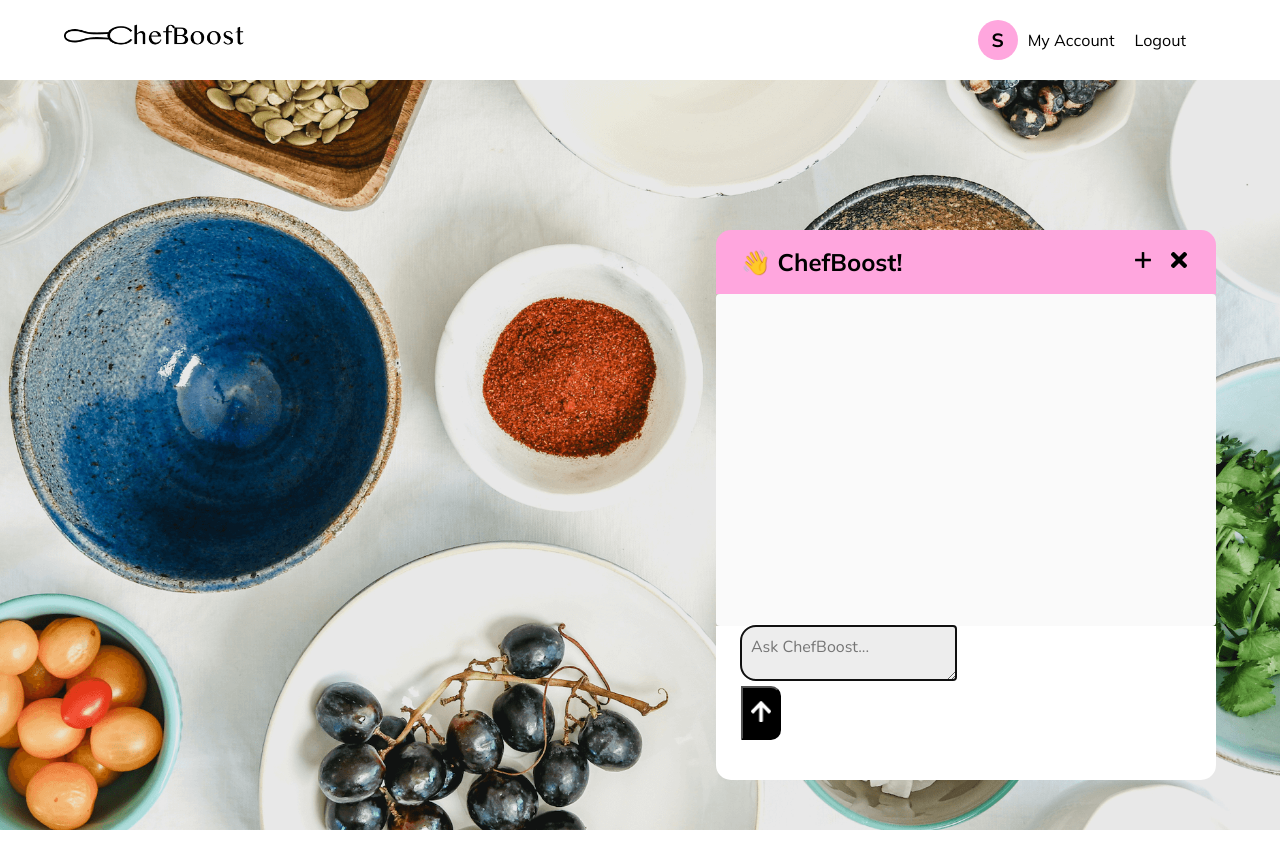
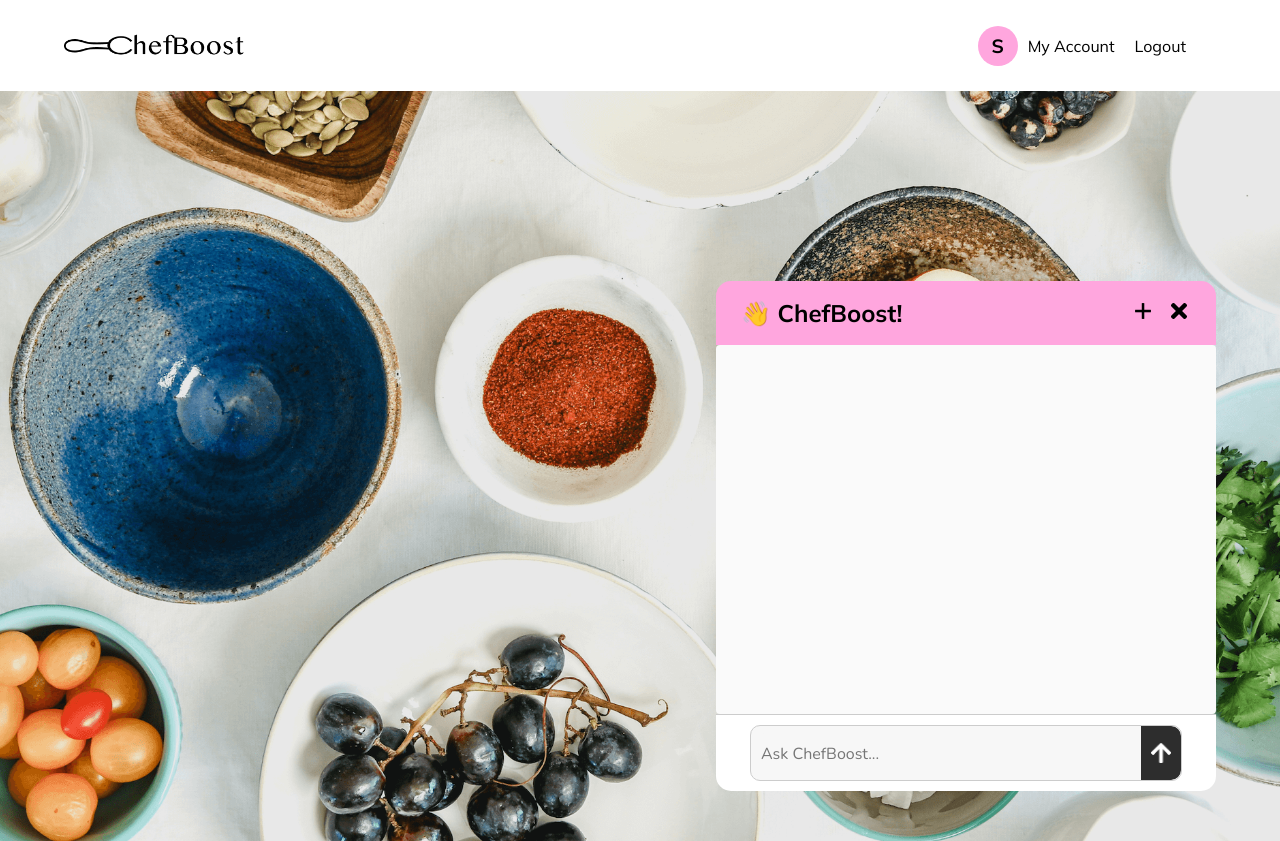
Before and after one commit to twosavoie/gen-ai-recipe-chatbot, a Flask app: page / in a window 1280 px wide. Run offline with Flask 3, Linux system fonts and the light colour scheme; the visitor is signed in with stand-in values (Sample User, id 1).

Commit message:
Update styling of templates

```diff
--- a/app.py
+++ b/app.py
@@ -56,6 +56,7 @@ def load_user(user_id):
 
 # Routes
 @app.route("/", methods=["GET"])
+@login_required
 def index():
     return render_template("index.html")
 
@@ -96,7 +97,7 @@ def login():
 
         login_user(user)
         flash("Logged in successfully!", "success")
-        return redirect(url_for("my_account"))
+        return redirect(url_for("index"))
 
     return render_template("login.html")
 
--- a/static/main.css
+++ b/static/main.css
@@ -35,6 +35,14 @@ body {
   overflow: hidden;
 }
 
+a {
+  color: inherit;
+}
+
+h1 {
+  font-size: 1.5rem;
+}
+
 .site-header {
   top: 0;
   width: 100%;
@@ -48,20 +56,23 @@ body {
 .header-content-wrapper {
   display: flex;
   align-items: center;
-  justify-content: space-between;
+  justify-content: center;
+  flex-flow: row wrap;
   width: 90%;
   max-width: 1400px;
+  padding-bottom: 20px;
 }
 
 .site-header .logo {
   height: 35px;
   line-height: 0;
+  margin: 30px 0 20px 0;
 }
 
 .user-info {
   display: flex;
   align-items: center;
-  margin: 20px;
+  margin: 0 20px 0 20px;
 }
 
 .user-info img {
@@ -73,9 +84,8 @@ body {
 }
 
 .chat-container {
-  /* Todo: Check width once additional features have been decided */
-  max-width: 500px;
-  width: 70%;
+  max-width: 800px;
+  width: 100%;
   display: flex;
   flex-direction: column;
   overflow: hidden;
@@ -138,7 +148,7 @@ body {
 }
 
 .user-message:after {
-  content: ' ';
+  /* content: ' '; */
   position: absolute;
   width: 0;
   height: 0;
@@ -158,7 +168,7 @@ body {
 }
 
 .assistant-message:before {
-  content: ' ';
+  /* content: ' '; */
   position: absolute;
   width: 0;
   height: 0;
@@ -169,7 +179,7 @@ body {
 }
 
 .assistant-message:after {
-  content: ' ';
+  /* content: ' '; */
   position: absolute;
   width: 0;
   height: 0;
@@ -232,11 +242,6 @@ input[type="button"] {
   margin: 0 2px;
 }
 
-.button-group {
-  /* background-color: var(--secondary-color); */
-  border-radius: 0 10px 10px 0;
-}
-
 #send-btn {
   width: 40px;
   height: 54px;
@@ -247,60 +252,6 @@ input[type="button"] {
 .send-icon {
   width: 20px;
 }
-
-/* From previous chatbot. Check to see if any is needed once the message section populates */
-/* input[type="submit"] {
-  flex-grow: 4;
-}
-
-input[type="button"] {
-  flex-grow: 1;
-  background-color: #f44336;
-}
-
-input[type="text"] {
-  padding: 12px 16px;
-  border: 1px solid #10a37f;
-  border-radius: 4px;
-  margin-bottom: 24px;
-}
-
-::placeholder {
-  color: var(--placeholder-text-accents);
-  font-size: 1.25rem;
-  opacity: 1;
-}
-
-.typing-indicator-container {
-  display: flex;
-  justify-content: flex-start;
-}
-
-.typing-indicator {
-  margin-left: 4px;
-  font-size: 1rem;
-}
-
-.typing-indicator::after {
-  content: "•";
-  animation: typing 1.5s infinite step-start;
-} */
-
-/* @keyframes typing {
-
-  0%,
-  100% {
-    content: "•";
-  }
-
-  33% {
-    content: "••";
-  }
-
-  66% {
-    content: "•••";
-  }
-} */
 
 .message-role {
   align-self: flex-start;
@@ -325,11 +276,11 @@ main {
 .main-content-wrapper {
   display: flex;
   flex-direction: row;
-  height: 75vh;
+  height: 70vh;
   /* Allow scrolling within this container */
   overflow: auto;
   align-items: stretch;
-  justify-content: flex-end;
+  justify-content: center;
   width: 90%;
   max-width: 1400px;
 }
@@ -355,15 +306,15 @@ main {
   flex-direction: row;
   overflow: auto;
   align-items: center;
-  justify-content: flex-end;
+  justify-content: center;
   width: 90%;
   max-width: 1400px;
   margin-bottom: 35px;
 }
 
 .login-content-wrapper {
-  max-width: 500px;
-  width: 70%;
+  max-width: 800px;
+  width: 100%;
   display: flex;
   flex-flow: row wrap;
   box-sizing: border-box;
@@ -401,7 +352,7 @@ main {
   display: flex;
   flex-direction: column;
   margin-bottom: 20px;
-  width: 60%;
+  width: 100%;
 }
 
 .form-group label {
@@ -468,3 +419,146 @@ main {
   font-weight: bold;
   text-transform: uppercase;
 }
+
+/* Chat input container */
+.message-input-container {
+  display: flex;
+  justify-content: center;
+  align-items: center;
+  padding: 10px;
+  background-color: #fff;
+  /* White background for the input */
+  border-top: 1px solid #ccc;
+}
+
+.message-form {
+  display: flex;
+  justify-content: center;
+  align-items: center;
+  width: 100%;
+}
+
+.input-wrapper {
+  display: flex;
+  align-items: center;
+  background-color: #f7f7f7;
+  border: 1px solid #ccc;
+  border-radius: 10px;
+  overflow: hidden;
+  width: 100%;
+  max-width: 600px;
+}
+
+.input-wrapper textarea {
+  flex: 1;
+  border: none;
+  padding: 10px;
+  font-size: 1rem;
+  resize: none;
+  outline: none;
+  height: 40px;
+  background-color: #f7f7f7;
+}
+
+#send-btn {
+  background-color: #2d2d2d;
+  /* Black background for button */
+  border: none;
+  padding: 10px;
+  cursor: pointer;
+  border-radius: 0 10px 10px 0;
+  /* Rounded on the right side */
+  display: flex;
+  align-items: center;
+  justify-content: center;
+}
+
+#send-btn .send-icon {
+  width: 20px;
+  height: 20px;
+  filter: brightness(0) invert(1);
+  /* White icon */
+}
+
+#send-btn:hover {
+  background-color: #000000;
+  /* Slightly darker black on hover */
+}
+
+.assistant-message p {
+  margin: 0;
+  padding: 5px 0;
+}
+
+.assistant-message h1,
+.assistant-message h2,
+.assistant-message h3 {
+  margin: 10px 0 5px;
+}
+
+.assistant-message ul,
+.assistant-message ol {
+  padding-left: 20px;
+  margin: 10px 0;
+}
+
+.assistant-message code {
+  font-family: monospace;
+  background-color: #f7f7f7;
+  padding: 2px 4px;
+  border-radius: 4px;
+}
+
+.assistant-message pre {
+  background-color: #f7f7f7;
+  padding: 10px;
+  border-radius: 8px;
+  overflow-x: auto;
+}
+
+@media screen and (min-width: 768px) {
+  h1 {
+    font-size: 2rem;
+  }
+
+  .header-content-wrapper {
+    justify-content: space-between;
+    flex-flow: row wrap;
+    padding-bottom: 0;
+  }
+
+  .chatbot-content-wrapper {
+    width: 75%;
+  }
+
+  .form-group {
+    width: 60%;
+  }
+}
+
+@media screen and (min-width: 1200px) {
+  .main-content-wrapper {
+    justify-content: flex-end;
+  }
+
+  .chat-container {
+    max-width: 500px;
+  }
+
+  .chatbot-content-wrapper {
+    width: 90%;
+  }
+
+  .login-form {
+    justify-content: flex-end;
+  }
+
+  .login-content-wrapper {
+    max-width: 500px;
+  }
+
+  .form-group {
+    width: 65%;
+  }
+
+}
--- a/templates/login.html
+++ b/templates/login.html
@@ -24,7 +24,6 @@
         </a>
       </figure>
       <div class="user-info">
-        <img src="{{ url_for('static', filename='avatar.png' ) }}" alt="" class="user-image">
         <a href="{{ url_for('signup') }}" class="link-underline">Sign up</a>
       </div>
     </div>
```
Also changed, not shown: templates/my_account.html (+7 -2 lines).
